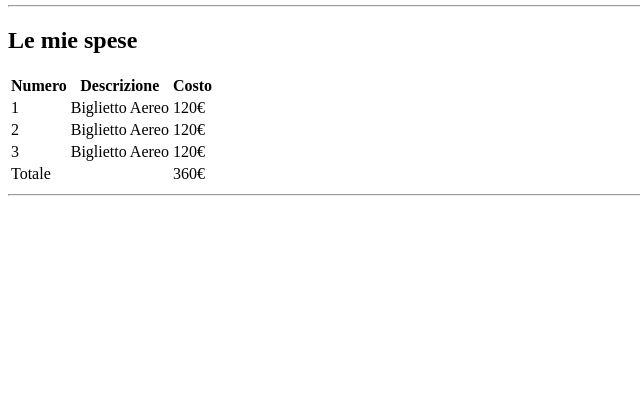
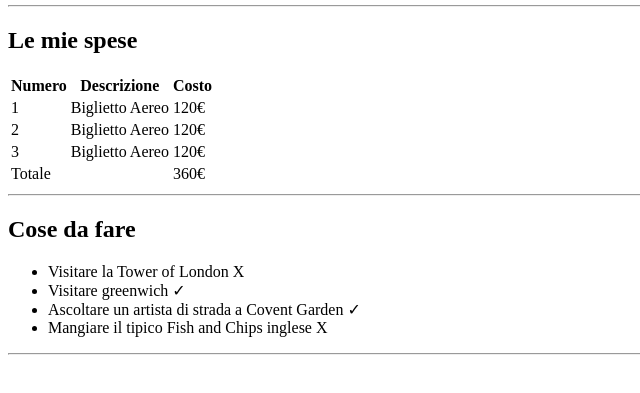
Before and after one commit to lucafagiolini/html-london-trip, a plain HTML site: page index.html in a window 1280 px wide. Shown: the part 101-494 px from the top of the page, without its empty margins (0-640 px from the left). Drawn offline with Linux system fonts and the light colour scheme.

Commit message:
addition: to do list

```diff
--- a/index.html
+++ b/index.html
@@ -56,6 +56,23 @@
         <hr>
         <!-- end table section -->
 
+        <!-- section title  -->
+        <h2>Cose da fare</h2>
+
+        <!-- start to do list  -->
+        <ul>
+            <li>Visitare la Tower of London X</li>
+            <li>Visitare greenwich ✓</li>
+            <li>Ascoltare un artista di strada a Covent Garden ✓</li>
+            <li>Mangiare il tipico Fish and Chips inglese X</li>
+        </ul>
+        <hr>
+        <!-- end to do list  -->
+
+
+
+
+
 
 
 
```
